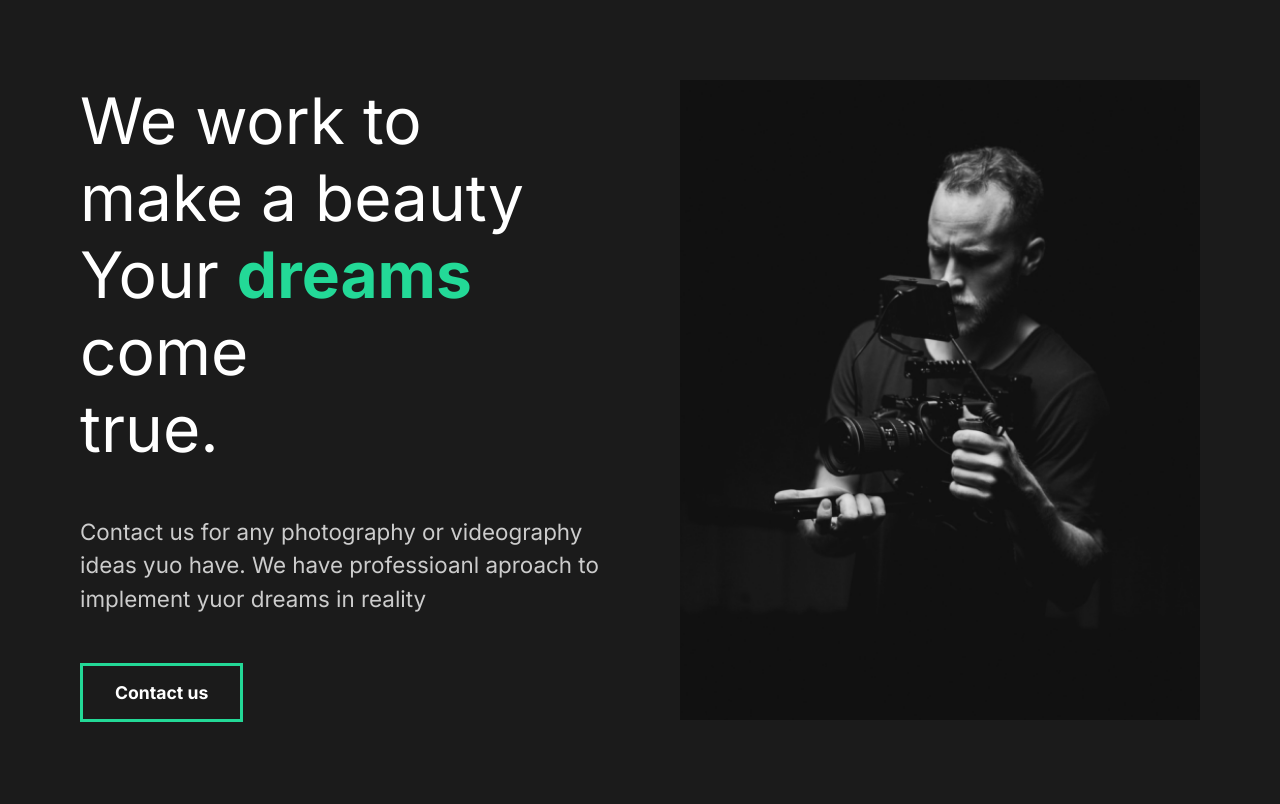
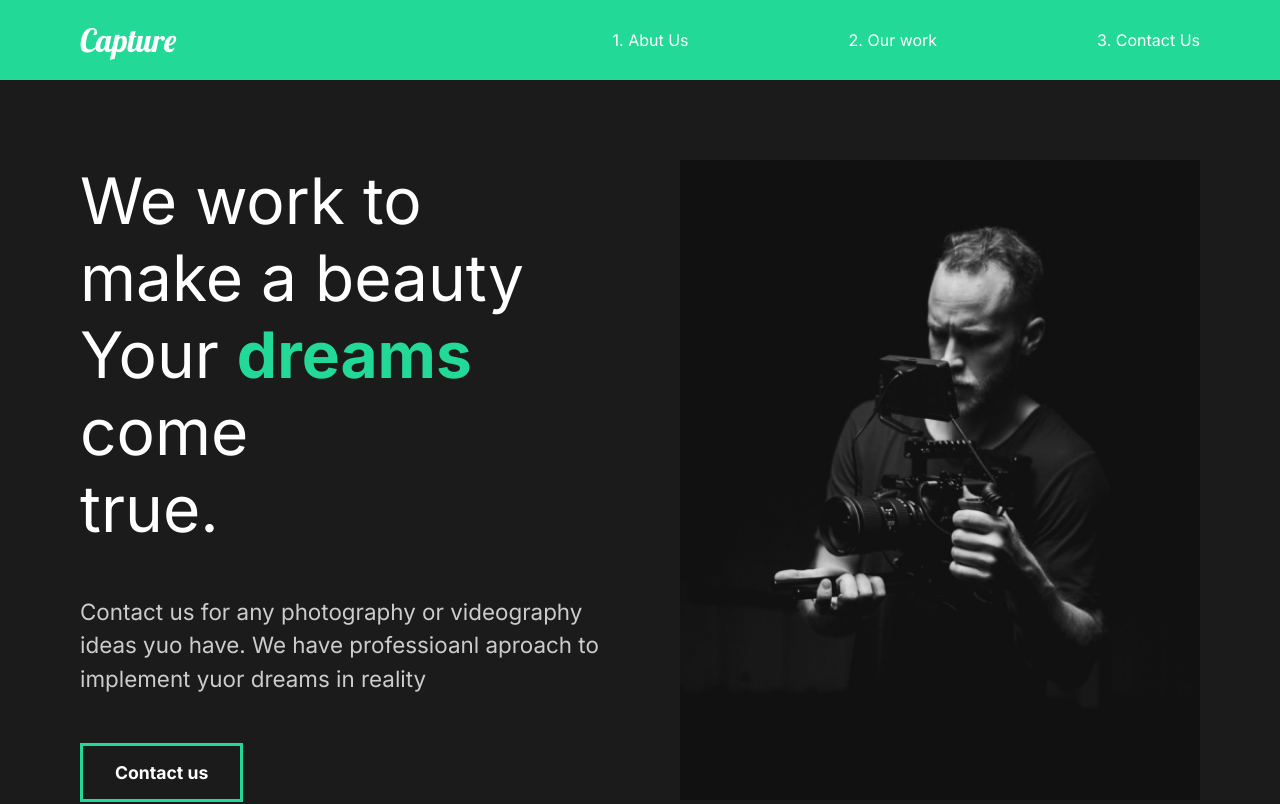
Before and after one commit to Gamilgton/react-capture, a React (Create React App) app: page / in a window 1280 px wide. Shown: the top 804 px of the page. Built offline with nearby package versions, Linux system fonts and the light colour scheme.

Commit message:
8. Creating Our Nav

```diff
--- a/src/App.js
+++ b/src/App.js
@@ -6,10 +6,13 @@
 // Import pages
 import AboutUs from './pages/AboutUs';
 
+import Nav from './components/Nav';
+
 function App() {
   return (
     <div className="App">
       <GlobalStyle />
+      <Nav />
       <AboutUs />
     </div>
   );
--- /dev/null
+++ b/src/components/Nav.js
@@ -0,0 +1,70 @@
+import React from 'react';
+
+//Styles
+import {Navigation} from '../styles';
+// import styled from 'styled-components';
+
+const Nav = () => {
+    return (
+
+        <Navigation>
+
+            <h1>
+                <a id="logo" href="#">Capture</a>
+            </h1>
+
+            <ul>
+                <li>
+                    <a href="#">1. Abut Us</a>
+                </li>
+
+                <li>
+                    <a href="#">2. Our work</a>
+                </li>
+
+                <li>
+                    <a href="#">3. Contact Us</a>
+                </li>
+            </ul>
+
+        </Navigation>
+
+    );
+};
+
+// const Navigation = styled.div`
+
+//     min-height: 10vh;
+//     display: flex;
+//     margin: auto;
+//     justify-content: space-between;
+//     align-items: center;
+//     padding: 1rem 5rem;
+//     background: #23d997;
+//     /* position: static; */
+
+//     a {
+//         color: white;
+//         text-decoration: none;
+//     }
+
+//     ul {
+//         display: flex;
+//         list-style: none;
+//     }
+
+//     li {
+//         padding-left: 10rem;
+//         position: relative;
+//     }
+
+//     #logo {
+//         font-size: 2rem;
+//         font-family: 'Lobster', cursive;
+//         font-weight: lighter;
+//     }
+
+// `;
+
+
+export default Nav;
--- a/src/styles.js
+++ b/src/styles.js
@@ -114,3 +114,39 @@
 
 `;
 //////////////////////////////////////////////////////
+
+// Navigation ////////////////////////////////////////
+
+export const Navigation = styled.div`
+
+min-height: 10vh;
+display: flex;
+margin: auto;
+justify-content: space-between;
+align-items: center;
+padding: 1rem 5rem;
+background: #23d997;
+/* position: static; */
+
+a {
+    color: white;
+    text-decoration: none;
+}
+
+ul {
+    display: flex;
+    list-style: none;
+}
+
+li {
+    padding-left: 10rem;
+    position: relative;
+}
+
+#logo {
+    font-size: 2rem;
+    font-family: 'Lobster', cursive;
+    font-weight: lighter;
+}
+
+`;
```
Also changed, not shown: 1 other file (tests, documents, lock files or other folders).
